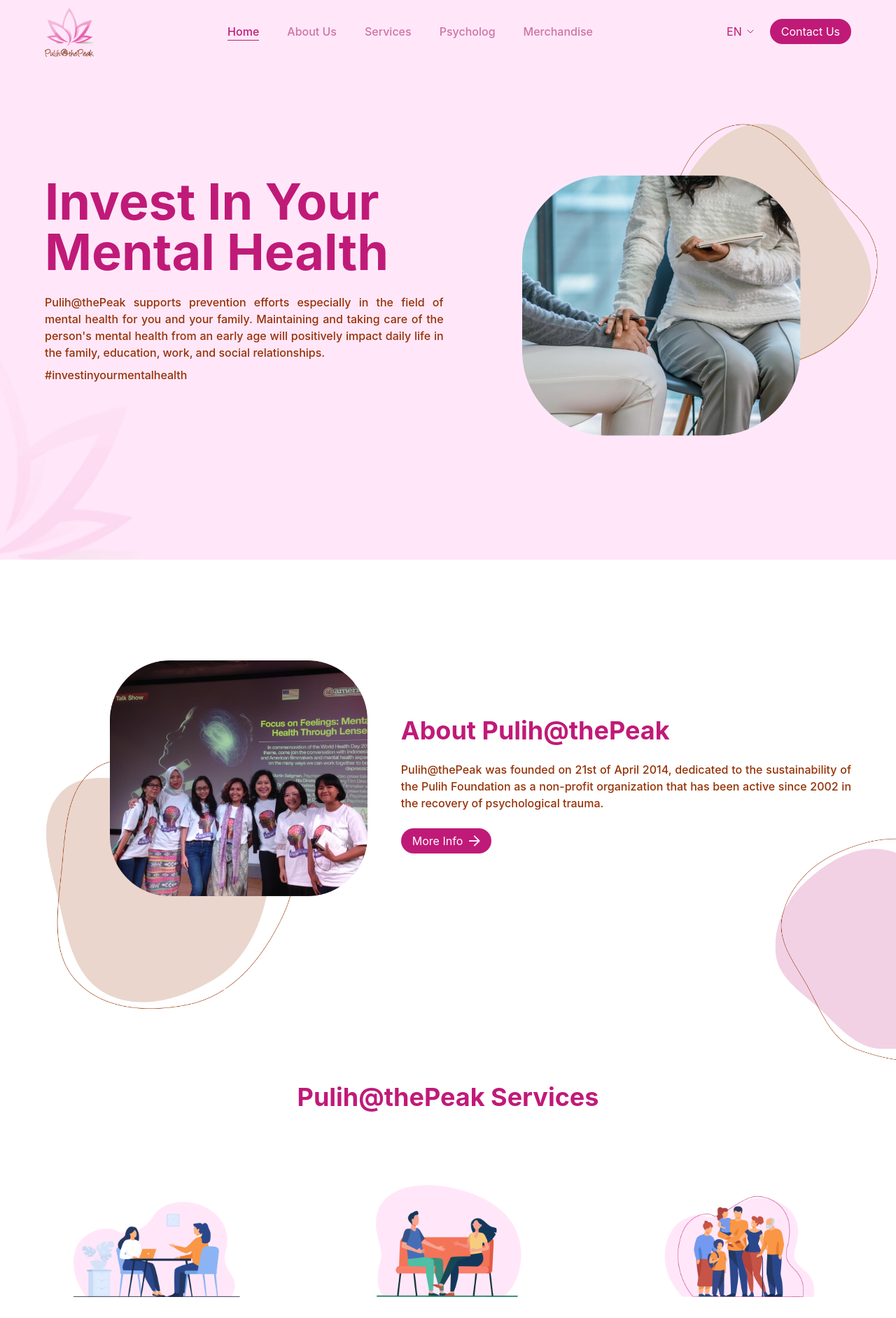
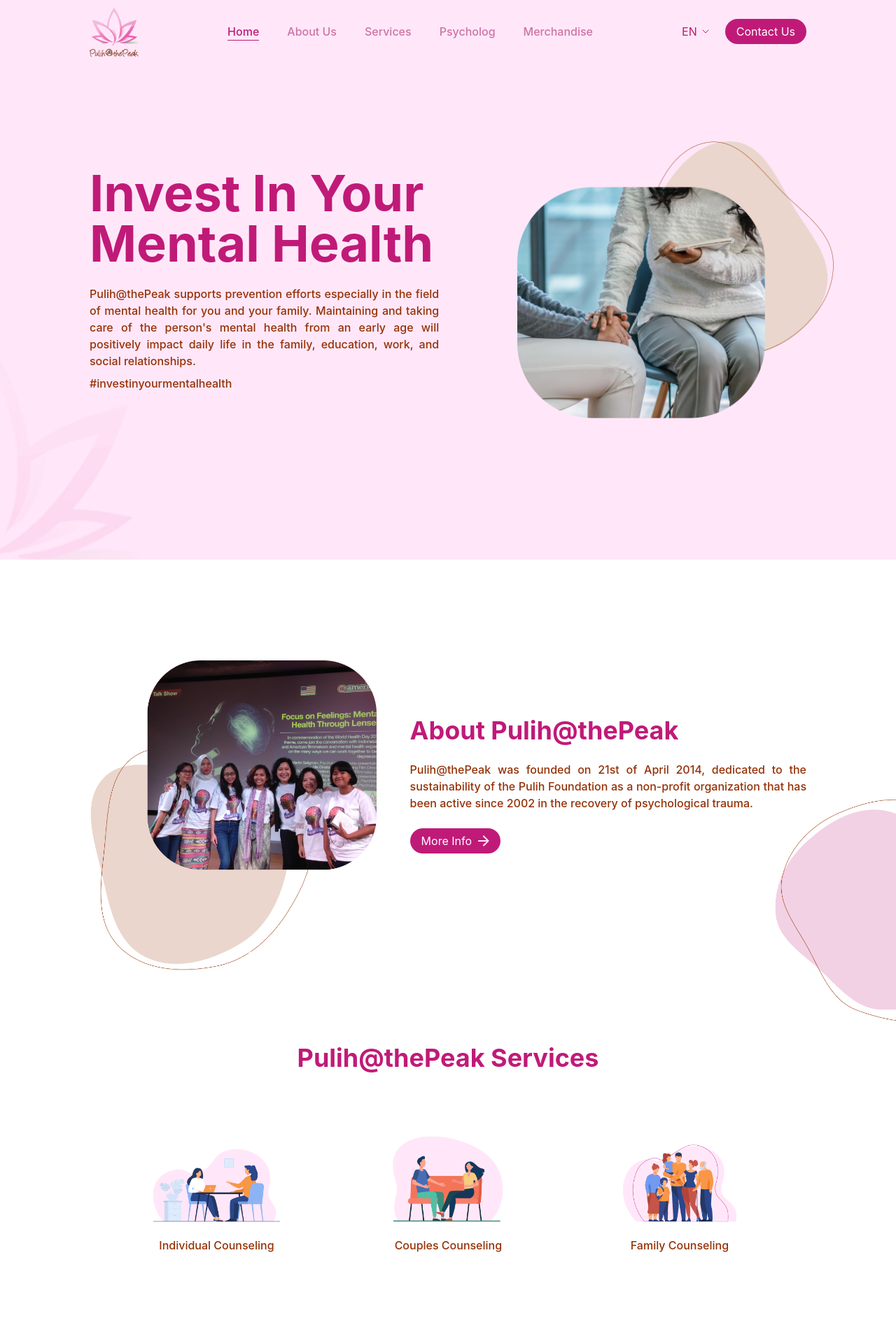
Before and after one commit to githubnyathoni/pulih-app, a React (Create React App) app: page / in a window 1280 px wide. Shown: the top 1884 px of the page at 70% size. Built offline with nearby package versions, Linux system fonts and the light colour scheme; no server answers.

Commit message:
some resize on several resolution

```diff
--- a/src/components/Header.jsx
+++ b/src/components/Header.jsx
@@ -22,7 +22,7 @@
   return (
     <div>
       <div className="bg-pink fixed top-0 z-10 w-full">
-        <div className="flex container mx-auto lg:max-w-4xl xl:max-w-6xl xl-2:max-w-7xl justify-between py-2 px-8 lg:px-0">
+        <div className="flex container mx-auto lg:max-w-4xl xl:max-w-5xl xl-2:max-w-7xl justify-between py-2 px-8 lg:px-0">
           <Link to="/">
             <img src={Images.Logo} alt="logo pulih at the peak" width="70px" />
           </Link>
--- a/src/index.css
+++ b/src/index.css
@@ -211,6 +211,10 @@
   .xl-2\:max-w-7xl {
     max-width: 1280px !important;
   }
+
+  .xl-2\:max-w-6xl {
+    max-width: 1024px !important;
+  }
 }
 
 .hover\:bg-pink:hover {
--- a/src/pages/About.jsx
+++ b/src/pages/About.jsx
@@ -9,7 +9,7 @@
   const { t } = useTranslation();
 
   return (
-    <div className="lg:h-screen mt-20">
+    <div className="mt-20">
       <img src={AboutImages.Squad} alt="pulih at the peak squad" className="duration-700 relative transform opacity-0 transition-all translate-y-12 ease-out animation-slide-up" />
       <div className="flex flex-col items-start px-8 lg:items-center bg-pink bg-about py-12">
         <h1
@@ -31,7 +31,7 @@
   const { t } = useTranslation();
 
   return (
-    <div className="flex flex-col items-center py-12 lg:flex-row">
+    <div className="flex flex-col items-center pt-12 lg:flex-row">
       <img src={AboutImages.Vision} alt="ilustrasi visi" className="w-3/5 lg:w-1/3" />
       <div className="flex flex-col justify-center lg:pl-8 mt-8">
         <h1 className="text-primary text-2xl font-bold">{t('about.vision.title')}</h1>
@@ -47,7 +47,7 @@
   const { t } = useTranslation();
 
   return (
-    <div className="flex flex-col-reverse items-center lg:py-12 lg:flex-row">
+    <div className="flex flex-col-reverse items-center lg:pb-12 lg:flex-row">
       <div className="flex flex-col justify-center pr-8 py-8 lg:py-0">
         <h1 className="text-primary text-2xl font-bold">{t('about.mission.title')}</h1>
         <p className="text-secondary text-justify font-medium mt-2">
--- a/src/pages/Home.jsx
+++ b/src/pages/Home.jsx
@@ -19,7 +19,7 @@
 
   return (
     <div className="bg-pink bg-shape-1">
-      <div className="flex flex-col-reverse lg:flex-row justify-between items-center container lg:max-w-4xl xl:max-w-6xl xl-2:max-w-7xl mx-auto lg:h-screen h-auto lg:gap-16 lg:overflow-visible overflow-hidden">
+      <div className="flex flex-col-reverse lg:flex-row justify-between items-center container lg:max-w-4xl xl:max-w-5xl xl-2:max-w-7xl mx-auto lg:h-screen h-auto lg:gap-16 lg:overflow-visible overflow-hidden">
         <div className="lg:pt-12 pt-8 w-9/12 lg:w-full">
           <h1
             className="text-4xl lg:text-5xl xl:text-7xl text-primary block font-bold duration-700 relative transform opacity-0 transition-all translate-y-12 ease-out animation-slide-up"
@@ -57,7 +57,7 @@
 
   return (
     <div className="bg-shape-2">
-      <div className="container lg:max-w-4xl xl:max-w-6xl xl-2:max-w-7xl mx-auto flex flex-col lg:flex-row items-center lg:items-start justify-between lg:gap-12 lg:pt-36 lg:pb-20 py-16">
+      <div className="container lg:max-w-4xl xl:max-w-5xl 2xl:max-w-6xl mx-auto flex flex-col lg:flex-row items-center lg:items-start justify-between lg:gap-12 lg:pt-36 lg:pb-20 py-16">
         <img src={Images.HomeImage2} alt="pulih at the psychologists" className="lg:block hidden lg:w-2/5 w-9/12" />
         <img src={Images.About} alt="pulih at the psychologists" className="lg:hidden rounded-3xl w-9/12" />
         <div className="lg:mt-20 mt-10 w-9/12 lg:w-full">
@@ -484,8 +484,8 @@
 function CloserSection() {
   return (
     <div className="bg-shape-closer">
-      <div className="lg:container flex justify-center items-center lg:mx-auto lg:my-24">
-        <div className="flex flex-col lg:flex-row justify-around w-full gap-12">
+      <div className="container flex justify-center items-center lg:mx-auto lg:my-24">
+        <div className="flex flex-col lg:flex-row justify-evenly w-full gap-12">
           <InstagramCard />
           <MerchandiseCard />
         </div>
@@ -520,7 +520,7 @@
       <Header page="Home" />
       <MainHomeSection />
       <AboutSection />
-      <div className="container-xl mx-auto">
+      <div className="container lg:max-w-4xl xl:max-w-5xl 2xl:max-w-6xl mx-auto">
         <h1 className="text-center text-primary text-2xl lg:text-4xl font-bold mt-6">{t('home.service.title')}</h1>
         <div className="flex flex-col lg:flex-row lg:justify-between lg:mt-12 px-12 lg:gap-16">
           <ServiceCard
--- a/src/pages/Service.jsx
+++ b/src/pages/Service.jsx
@@ -226,7 +226,7 @@
   const { t } = useTranslation();
 
   return (
-    <div className="container mx-auto lg:my-24 w-3/4 lg:w-full lg:pb-20">
+    <div className="container mx-auto lg:max-w-4xl xl:max-w-5xl 2xl:max-w-6xl lg:my-24 w-3/4 lg:w-full lg:pb-20">
       <h1 className="text-center text-primary text-2xl lg:text-5xl font-bold">
         {t('services.why.title')}
       </h1>
```
